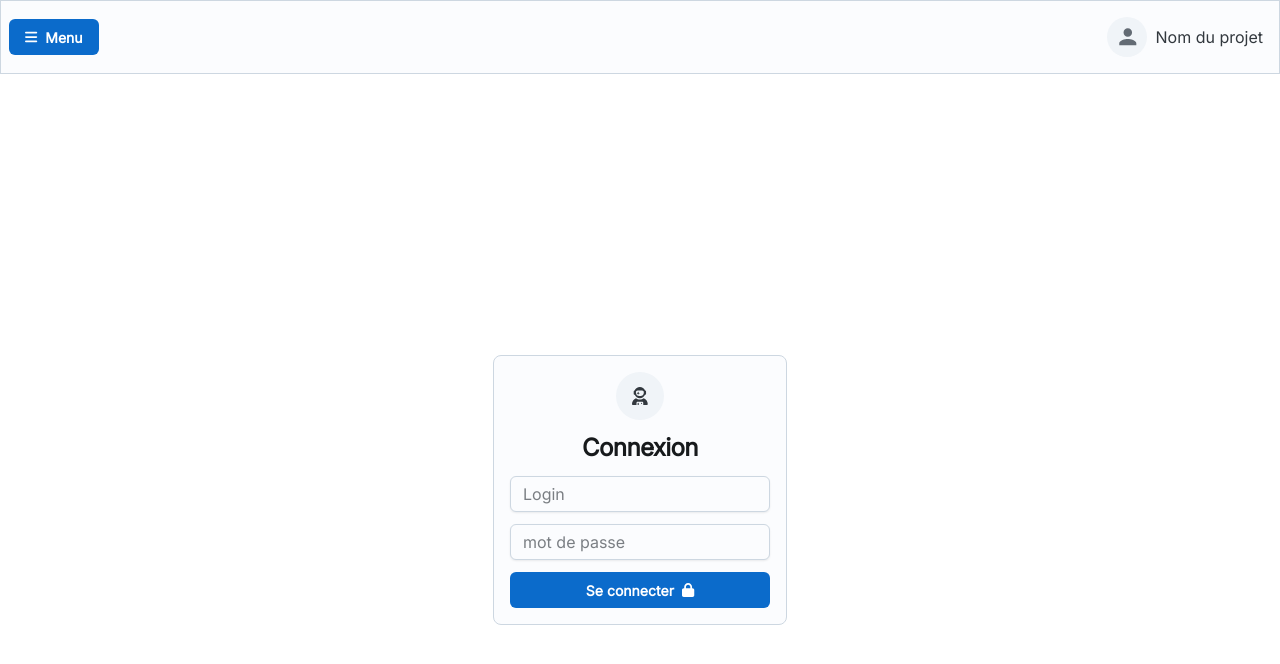
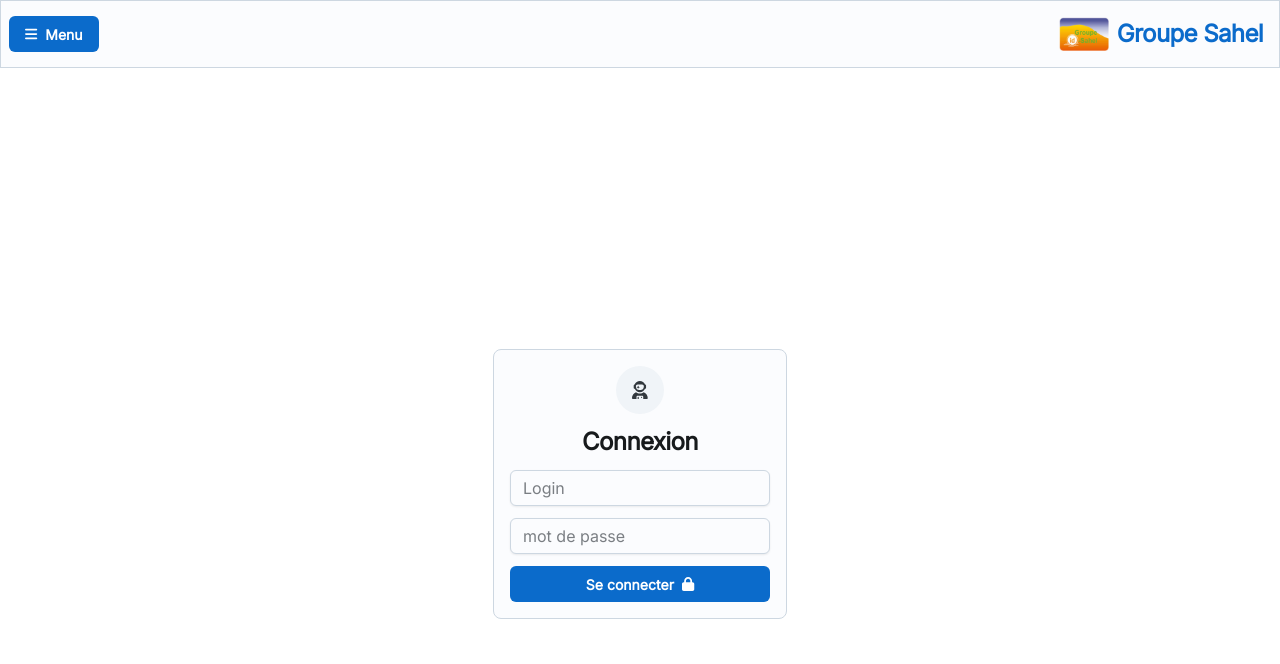
Before and after one commit to Abbv75/erp-mission, a React (Create React App) app: page / in a window 1280 px wide. Shown: the top 664 px of the page. Built offline with nearby package versions, Linux system fonts and the light colour scheme.

Commit message:
`Updated Header component and EditionForm components with minor changes`

```diff
--- a/src/components/Header/index.jsx
+++ b/src/components/Header/index.jsx
@@ -1,6 +1,7 @@
 import { faBars } from '@fortawesome/free-solid-svg-icons'
 import { FontAwesomeIcon } from '@fortawesome/react-fontawesome'
 import { Avatar, Button, Card, Stack, Typography } from '@mui/joy'
+import { CardMedia } from '@mui/material'
 import React from 'react'
 
 const Header = ({ setisNavbarOpened }) => {
@@ -23,8 +24,14 @@ const Header = ({ setisNavbarOpened }) => {
                     onClick={() => setisNavbarOpened && setisNavbarOpened(true)}
                 >Menu</Button>
                 <Stack direction="row" gap={1} sx={{ p: 1 }} alignItems={"center"}>
-                    <Avatar></Avatar>
-                    <Typography>Nom du projet</Typography>
+                    <CardMedia
+                        component={"img"}
+                        src={require("../../assets/logo.png")}
+                        sx={{
+                            width: 50
+                        }}
+                    />
+                    <Typography color='primary' level='h3'>Groupe Sahel</Typography>
                 </Stack>
             </Stack>
         </Card>
--- a/src/pages/User-liste/EditionForm.jsx
+++ b/src/pages/User-liste/EditionForm.jsx
@@ -136,7 +136,7 @@ const EditionForm = ({ isFormOpened = false, setisFormOpened, loadUser, currentV
                 onSubmit={haandleSubmit}
             >
                 <Card>
-                    <Typography>Ajout d'utilisateur</Typography>
+                    <Typography>{data.id_utilisateur ? 'Modification' : "Ajout"} d'un utilisateur</Typography>
                     <FormControl required>
                         <FormLabel>Nom</FormLabel>
                         <Input
--- a/src/pages/voiture-liste/EditionForm.jsx
+++ b/src/pages/voiture-liste/EditionForm.jsx
@@ -116,7 +116,7 @@ const EditionForm = ({ isFormOpened = false, setisFormOpened, loadVehicule, curr
                 onSubmit={haandleSubmit}
             >
                 <Card>
-                    <Typography>Ajout d'utilisateur</Typography>
+                    <Typography>{data.id_vehicule ? 'Modifier' : "Ajouter"} de voiture de service</Typography>
 
                     <FormControl>
                         <FormLabel>Matricule</FormLabel>
```
Also changed, not shown: src/assets/logo.png (added).
